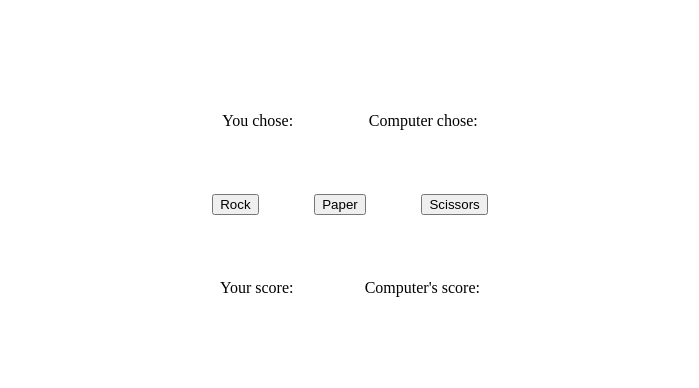
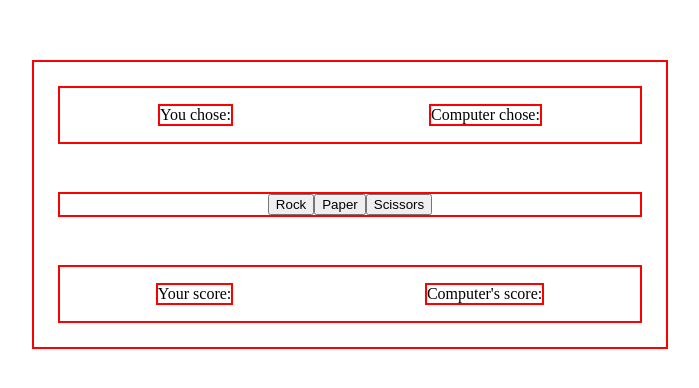
Before and after one commit to T0thLewis/rock-paper-scissor-project, a plain HTML site: page index.html in a window 1280 px wide. Shown: the part 204-592 px from the top of the page, without its empty margins (290-989 px from the left). Drawn offline with Linux system fonts and the light colour scheme.

Commit message:
Add temporary border for styling guidance

```diff
--- a/style.css
+++ b/style.css
@@ -6,9 +6,10 @@
 }
 
 .container {
-    min-width: 30%;
     display: flex;
     flex-direction: column;
+    flex: auto;
+    max-width: 50%;
 }
 
 .header, .results, .buttons {
@@ -19,5 +20,10 @@
 
 .buttons {
     flex-direction: row;
+    justify-content: center;
 
 }
+
+div, p {
+    border: 2px solid red;
+}
```
